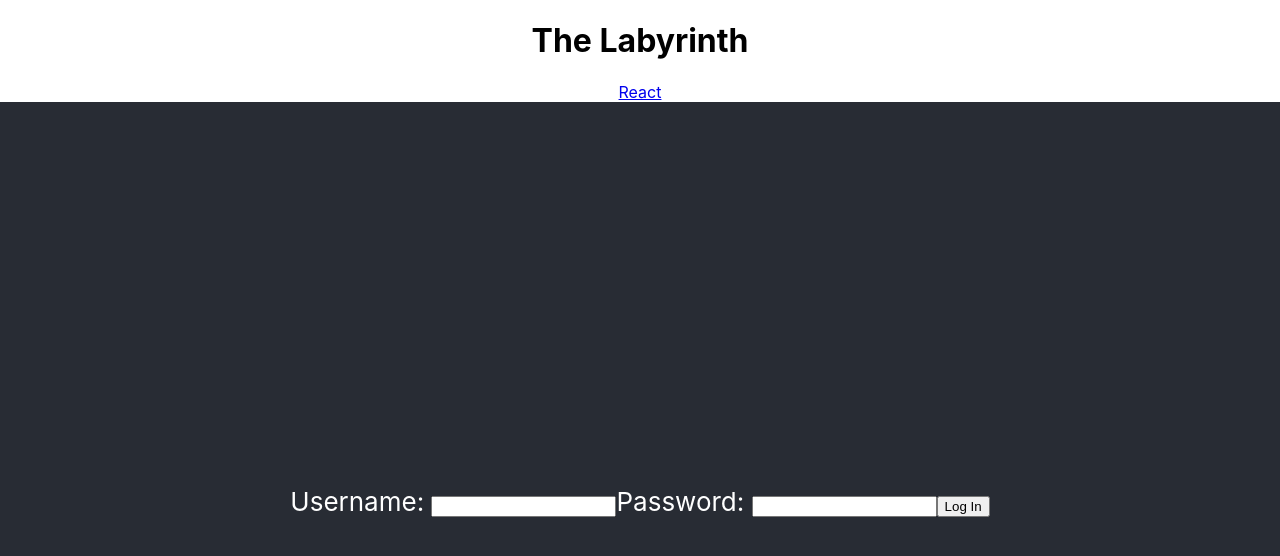
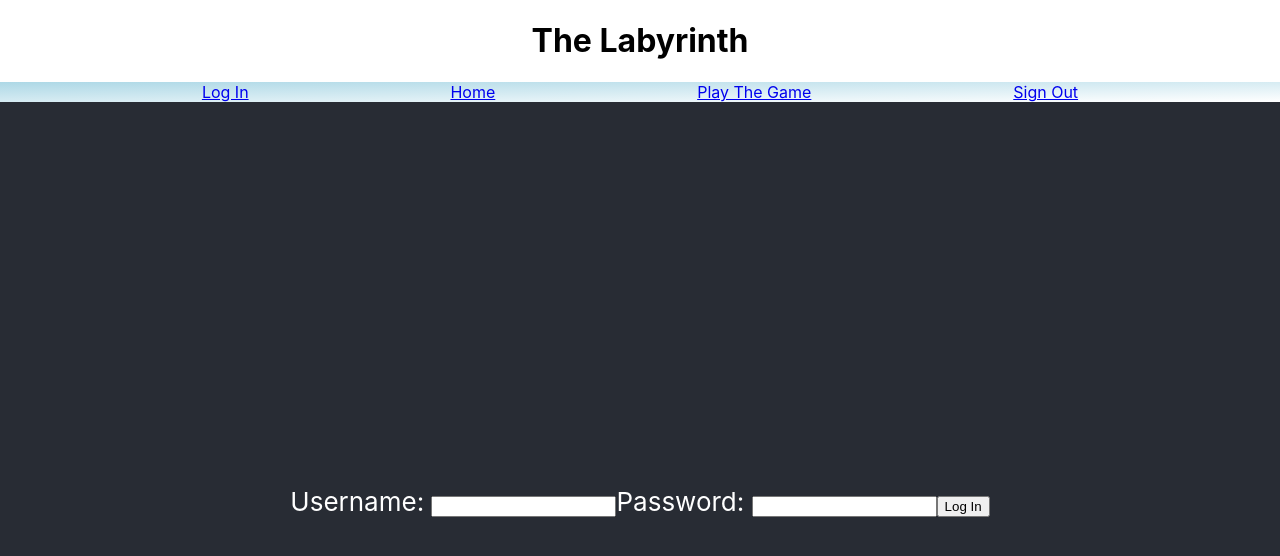
Before and after one commit to cs28-labyrinth/front-end, a React (Create React App) app in the folder labyrinth/: page /login in a window 1280 px wide. Shown: the top 556 px of the page. Built offline with nearby package versions, Linux system fonts and the light colour scheme.

Commit message:
finished navbar, added MapPage to be completed later

```diff
--- a/labyrinth/src/App.js
+++ b/labyrinth/src/App.js
@@ -6,18 +6,21 @@ import Login from './components/Login';
 import Register from './components/Register';
 import MainPage from './components/MainPage';
 import PrivateRoute from './components/PrivateRoute';
-import Navigation from "./components/Navigation";
+import Navigation from './components/Navigation';
+import MapPage from './components/MapPage';
+
 function App() {
 	return (
 		<div className="App">
 			<h1>The Labyrinth</h1>
-			<Navigation></Navigation>
+			<Navigation />
 			<header className="App-header">
 				<Switch>
 					<Route exact path="/login" component={Login} />
 					<Route exact path="/register" component={Register} />
 
 					<PrivateRoute exact path="/mainpage" component={MainPage} />
+					<PrivateRoute exact path="/mappage" component={MapPage} />
 				</Switch>
 			</header>
 		</div>
--- /dev/null
+++ b/labyrinth/src/components/MapPage.js
@@ -0,0 +1,6 @@
+import React from 'react';
+import axios from 'axios';
+
+export default function MapPage() {
+	return null;
+}
--- a/labyrinth/src/components/Navigation.js
+++ b/labyrinth/src/components/Navigation.js
@@ -1,15 +1,22 @@
-import React from "react";
-import { NavLink } from "react-router-dom";
+import React from 'react';
+import { NavLink } from 'react-router-dom';
+import styled from 'styled-components';
+
+const NavBar = styled.div`
+	background-image: linear-gradient(to bottom right, lightblue, white);
+	color: white;
+	display: flex;
+	align-items: center;
+	justify-content: space-evenly;
+`;
 
 export default function Navigation() {
-    // login
-    // registration
-    // labrinthy
-  return (
-    <div>
-      <NavLink to="/login">
-        React
-      </NavLink>
-    </div>
-  );
+	return (
+		<NavBar>
+			<NavLink to="/login">Log In</NavLink>
+			<NavLink to="/mainpage">Home</NavLink>
+			<NavLink to="/mappage">Play The Game</NavLink>
+			<NavLink to="/register">Sign Out</NavLink>
+		</NavBar>
+	);
 }
```
